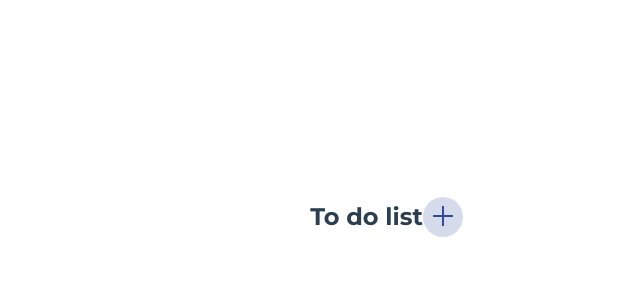
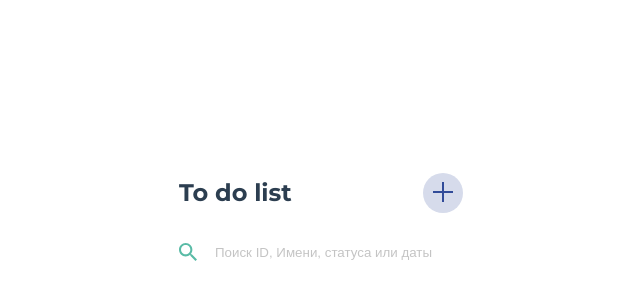
Before and after one commit to Ilya-Begalko/ToDoApp-Vue-TestTask, a Vue app: page / in a window 1280 px wide. Shown: the part 198-498 px from the top of the page, without its empty margins (177-817 px from the left). Built offline with nearby package versions, Linux system fonts and the light colour scheme.

Commit message:
add Serch-Bar

```diff
--- a/src/App.vue
+++ b/src/App.vue
@@ -1,6 +1,7 @@
 <script setup>
 import Header from './components/Header.vue';
 import AddBtn from './components/AddBtn.vue';
+import SearchBar from './components/SearchBar.vue'
 </script>
 
 <template>
@@ -8,6 +9,9 @@ import AddBtn from './components/AddBtn.vue';
     <div class="header--top">
       <Header></Header>
       <AddBtn></AddBtn>
+    </div>
+    <div class="tool--bar">
+      <SearchBar></SearchBar>
     </div>
   </header>
 
@@ -17,7 +21,7 @@ import AddBtn from './components/AddBtn.vue';
 </template>
 
 <style scoped>
-.header--top {
+.header--top, .tool--bar {
   display: flex;
   margin-top: 30px;
   justify-content: center;
--- /dev/null
+++ b/src/components/SearchBar.vue
@@ -0,0 +1,29 @@
+<script setup>
+    import { useStore } from 'vuex';
+    const store = useStore();
+    </script>
+
+    <template>
+        <span class="search-wrapper">
+            <img src="../assets/search.svg">
+            <input class="search-bar"
+            placeholder="Поиск ID, Имени, статуса или даты"
+            >
+        </span>
+
+    </template>
+
+    <style scoped>
+        .search-wrapper {
+            display: flex;
+            flex-direction: row;
+        }
+        .search-bar {
+            border: 0;
+            margin-left: 16px;
+            width: 250px;
+        }
+        .search-bar::placeholder {
+            color: #C4C4C4;
+        }
+    </style>
```
Also changed, not shown: src/assets/search.svg (added).
